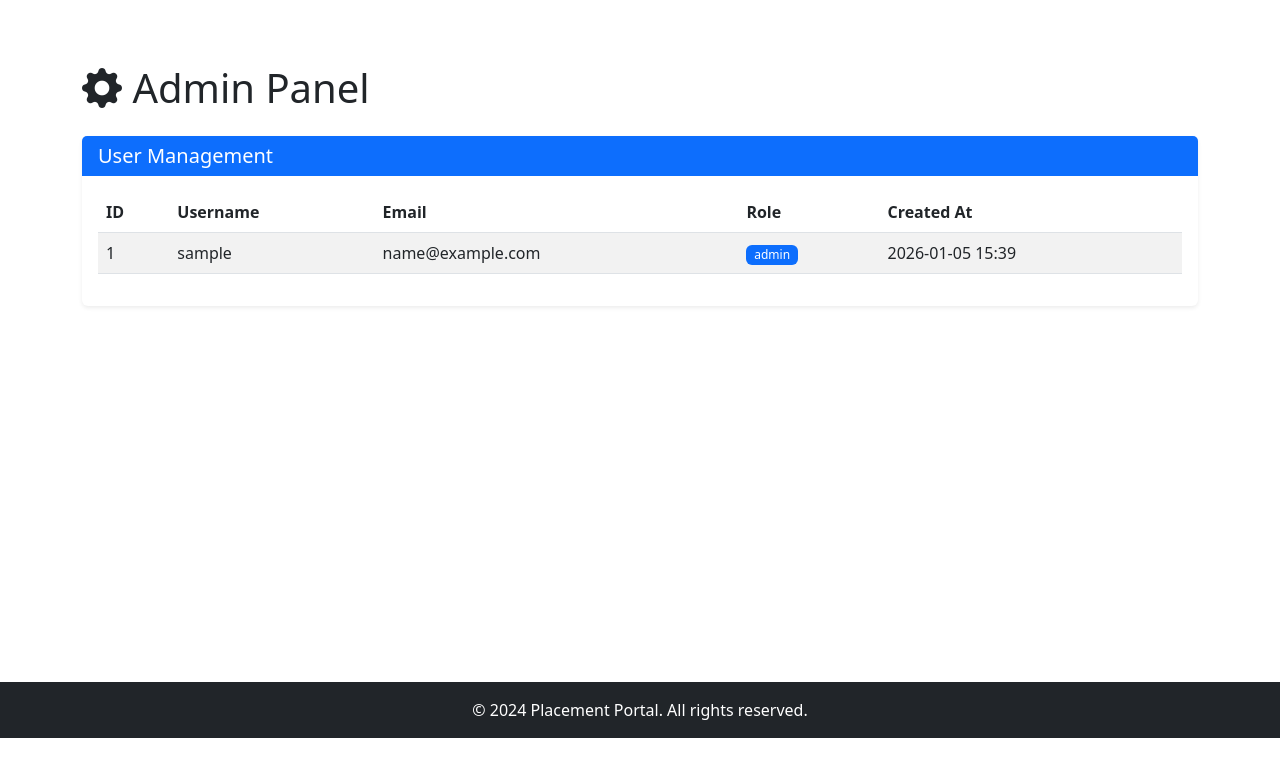
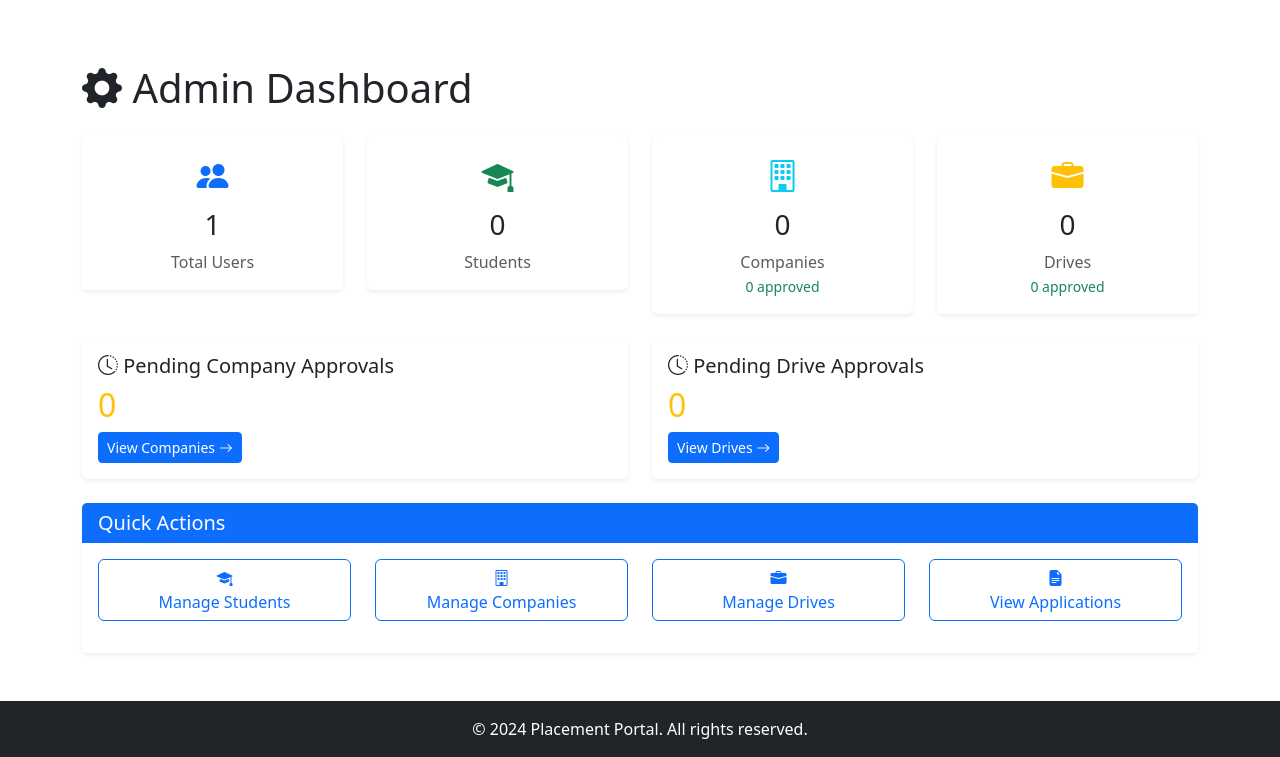
Before and after one commit to DevK-26/Placement-Portal-Application2, a Flask app: page /admin in a window 1280 px wide. Shown: the part 62-819 px from the top of the page. Run offline with Flask 3, Linux system fonts and the light colour scheme; the visitor is signed in with stand-in values (Sample User, id 1); data comes from the database, SQL or seed files in the repository; data that the repository does not hold is empty.

Commit message:
Implement Phase 2: Admin Module with statistics, approval systems, search, and blacklist features
Co-authored-by: DevK-26 <189853051+DevK-26@users.noreply.github.com>

```diff
--- a/app.py
+++ b/app.py
@@ -1,8 +1,9 @@
 from flask import Flask, render_template, request, redirect, url_for, flash
 from flask_login import LoginManager, login_user, logout_user, login_required, current_user
 from werkzeug.security import generate_password_hash, check_password_hash
+from sqlalchemy import or_
 from config import Config
-from models import db, User, StudentProfile, CompanyProfile
+from models import db, User, StudentProfile, CompanyProfile, JobPosting, Application
 from decorators import admin_required, student_required, company_required
 
 app = Flask(__name__)
@@ -125,9 +126,164 @@ def dashboard():
 @app.route('/admin')
 @admin_required
 def admin_panel():
-    """Admin panel - admin only"""
-    users = User.query.all()
-    return render_template('admin.html', users=users)
+    """Admin panel - admin only with statistics"""
+    # Get statistics
+    total_users = User.query.count()
+    total_students = User.query.filter_by(role='student').count()
+    total_companies = User.query.filter_by(role='company').count()
+    approved_companies = User.query.filter_by(role='company', is_approved=True).count()
+    pending_companies = User.query.filter_by(role='company', is_approved=False).count()
+
+    total_drives = JobPosting.query.count()
+    approved_drives = JobPosting.query.filter_by(is_approved=True).count()
+    pending_drives = JobPosting.query.filter_by(is_approved=False).count()
+
+    total_applications = Application.query.count()
+
+    stats = {
+        'total_users': total_users,
+        'total_students': total_students,
+        'total_companies': total_companies,
+        'approved_companies': approved_companies,
+        'pending_companies': pending_companies,
+        'total_drives': total_drives,
+        'approved_drives': approved_drives,
+        'pending_drives': pending_drives,
+        'total_applications': total_applications
+    }
+
+    return render_template('admin.html', stats=stats)
+
+@app.route('/admin/companies')
+@admin_required
+def admin_companies():
+    """View all companies"""
+    search = request.args.get('search', '')
+    if search:
+        companies = CompanyProfile.query.join(User).filter(
+            or_(
+                CompanyProfile.company_name.ilike(f'%{search}%'),
+                CompanyProfile.industry.ilike(f'%{search}%'),
+                User.email.ilike(f'%{search}%')
+            )
+        ).all()
+    else:
+        companies = CompanyProfile.query.all()
+
+    return render_template('admin_companies.html', companies=companies, search=search)
+
+@app.route('/admin/company/approve/<int:user_id>')
+@admin_required
+def approve_company(user_id):
+    """Approve a company"""
+    user = User.query.get_or_404(user_id)
+    if user.role != 'company':
+        flash('Invalid user type.', 'danger')
+        return redirect(url_for('admin_companies'))
+
+    user.is_approved = True
+    db.session.commit()
+    flash(f'Company {user.username} approved successfully!', 'success')
+    return redirect(url_for('admin_companies'))
+
+@app.route('/admin/company/reject/<int:user_id>')
+@admin_required
+def reject_company(user_id):
+    """Reject a company"""
+    user = User.query.get_or_404(user_id)
+    if user.role != 'company':
+        flash('Invalid user type.', 'danger')
+        return redirect(url_for('admin_companies'))
+
+    user.is_approved = False
+    db.session.commit()
+    flash(f'Company {user.username} rejected.', 'warning')
+    return redirect(url_for('admin_companies'))
+
+@app.route('/admin/students')
+@admin_required
+def admin_students():
+    """View all students"""
+    search = request.args.get('search', '')
+    if search:
+        students = StudentProfile.query.join(User).filter(
+            or_(
+                StudentProfile.full_name.ilike(f'%{search}%'),
+                StudentProfile.roll_number.ilike(f'%{search}%'),
+                StudentProfile.branch.ilike(f'%{search}%'),
+                User.email.ilike(f'%{search}%')
+            )
+        ).all()
+    else:
+        students = StudentProfile.query.all()
+
+    return render_template('admin_students.html', students=students, search=search)
+
+@app.route('/admin/drives')
+@admin_required
+def admin_drives():
+    """View all drives (job postings)"""
+    search = request.args.get('search', '')
+    if search:
+        drives = JobPosting.query.join(CompanyProfile).filter(
+            or_(
+                JobPosting.title.ilike(f'%{search}%'),
+                JobPosting.location.ilike(f'%{search}%'),
+                CompanyProfile.company_name.ilike(f'%{search}%')
+            )
+        ).all()
+    else:
+        drives = JobPosting.query.all()
+
+    return render_template('admin_drives.html', drives=drives, search=search)
+
+@app.route('/admin/drive/approve/<int:drive_id>')
+@admin_required
+def approve_drive(drive_id):
+    """Approve a drive"""
+    drive = JobPosting.query.get_or_404(drive_id)
+    drive.is_approved = True
+    db.session.commit()
+    flash(f'Drive "{drive.title}" approved successfully!', 'success')
+    return redirect(url_for('admin_drives'))
+
+@app.route('/admin/drive/reject/<int:drive_id>')
+@admin_required
+def reject_drive(drive_id):
+    """Reject a drive"""
+    drive = JobPosting.query.get_or_404(drive_id)
+    drive.is_approved = False
+    db.session.commit()
+    flash(f'Drive "{drive.title}" rejected.', 'warning')
+    return redirect(url_for('admin_drives'))
+
+@app.route('/admin/applications')
+@admin_required
+def admin_applications():
+    """View all applications"""
+    applications = Application.query.all()
+    return render_template('admin_applications.html', applications=applications)
+
+@app.route('/admin/user/toggle/<int:user_id>')
+@admin_required
+def toggle_user(user_id):
+    """Activate/Deactivate (blacklist) a user"""
+    user = User.query.get_or_404(user_id)
+    if user.role == 'admin':
+        flash('Cannot deactivate admin users.', 'danger')
+        return redirect(url_for('admin_panel'))
+
+    user.is_active = not user.is_active
+    db.session.commit()
+    status = 'activated' if user.is_active else 'deactivated'
+    flash(f'User {user.username} {status} successfully!', 'success')
+
+    # Redirect to appropriate page
+    if user.role == 'company':
+        return redirect(url_for('admin_companies'))
+    else:
+        return redirect(url_for('admin_students'))
+
 
 @app.route('/student/profile')
 @student_required
--- a/models.py
+++ b/models.py
@@ -14,6 +14,8 @@ class User(UserMixin, db.Model):
     password_hash = db.Column(db.String(255), nullable=False)
     role = db.Column(db.String(20), nullable=False)  # admin, student, company
     created_at = db.Column(db.DateTime, default=datetime.utcnow)
+    is_active = db.Column(db.Boolean, default=True)  # For blacklist/deactivate
+    is_approved = db.Column(db.Boolean, default=False)  # For company approval
 
     # Relationships
     student_profile = db.relationship('StudentProfile', backref='user', uselist=False, cascade='all, delete-orphan')
@@ -60,7 +62,7 @@ class CompanyProfile(db.Model):
         return f'<CompanyProfile {self.company_name}>'
 
 class JobPosting(db.Model):
-    """Job posting by companies"""
+    """Job posting by companies (also called drives)"""
     __tablename__ = 'job_postings'
 
     id = db.Column(db.Integer, primary_key=True)
@@ -74,6 +76,7 @@ class JobPosting(db.Model):
     posted_at = db.Column(db.DateTime, default=datetime.utcnow)
     deadline = db.Column(db.DateTime, nullable=False)
     is_active = db.Column(db.Boolean, default=True)
+    is_approved = db.Column(db.Boolean, default=False)  # Admin approval for drives
 
     # Relationships
     applications = db.relationship('Application', backref='job', cascade='all, delete-orphan')
--- a/templates/admin.html
+++ b/templates/admin.html
@@ -7,37 +7,116 @@
     <div class="row">
         <div class="col-12">
             <h1 class="mb-4">
-                <i class="bi bi-gear-fill"></i> Admin Panel
+                <i class="bi bi-gear-fill"></i> Admin Dashboard
             </h1>
 
+            <!-- Statistics Cards -->
+            <div class="row g-4 mb-4">
+                <div class="col-md-3">
+                    <div class="card shadow-sm text-center">
+                        <div class="card-body">
+                            <i class="bi bi-people-fill text-primary" style="font-size: 2rem;"></i>
+                            <h3 class="mt-2">{{ stats.total_users }}</h3>
+                            <p class="text-muted mb-0">Total Users</p>
+                        </div>
+                    </div>
+                </div>
+
+                <div class="col-md-3">
+                    <div class="card shadow-sm text-center">
+                        <div class="card-body">
+                            <i class="bi bi-mortarboard-fill text-success" style="font-size: 2rem;"></i>
+                            <h3 class="mt-2">{{ stats.total_students }}</h3>
+                            <p class="text-muted mb-0">Students</p>
+                        </div>
+                    </div>
+                </div>
+
+                <div class="col-md-3">
+                    <div class="card shadow-sm text-center">
+                        <div class="card-body">
+                            <i class="bi bi-building text-info" style="font-size: 2rem;"></i>
+                            <h3 class="mt-2">{{ stats.total_companies }}</h3>
+                            <p class="text-muted mb-0">Companies</p>
+                            <small class="text-success">{{ stats.approved_companies }} approved</small>
+                        </div>
+                    </div>
+                </div>
+
+                <div class="col-md-3">
+                    <div class="card shadow-sm text-center">
+                        <div class="card-body">
+                            <i class="bi bi-briefcase-fill text-warning" style="font-size: 2rem;"></i>
+                            <h3 class="mt-2">{{ stats.total_drives }}</h3>
+                            <p class="text-muted mb-0">Drives</p>
+                            <small class="text-success">{{ stats.approved_drives }} approved</small>
+                        </div>
+                    </div>
+                </div>
+            </div>
+
+            <!-- Pending Approvals -->
+            <div class="row g-4 mb-4">
+                <div class="col-md-6">
+                    <div class="card shadow-sm">
+                        <div class="card-body">
+                            <h5 class="card-title">
+                                <i class="bi bi-clock-history"></i> Pending Company Approvals
+                            </h5>
+                            <h2 class="text-warning">{{ stats.pending_companies }}</h2>
+                            <a href="{{ url_for('admin_companies') }}" class="btn btn-sm btn-primary">
+                                View Companies <i class="bi bi-arrow-right"></i>
+                            </a>
+                        </div>
+                    </div>
+                </div>
+
+                <div class="col-md-6">
+                    <div class="card shadow-sm">
+                        <div class="card-body">
+                            <h5 class="card-title">
+                                <i class="bi bi-clock-history"></i> Pending Drive Approvals
+                            </h5>
+                            <h2 class="text-warning">{{ stats.pending_drives }}</h2>
+                            <a href="{{ url_for('admin_drives') }}" class="btn btn-sm btn-primary">
+                                View Drives <i class="bi bi-arrow-right"></i>
+                            </a>
+                        </div>
+                    </div>
+                </div>
+            </div>
+
+            <!-- Quick Links -->
             <div class="card shadow-sm">
                 <div class="card-header bg-primary text-white">
-                    <h5 class="mb-0">User Management</h5>
+                    <h5 class="mb-0">Quick Actions</h5>
                 </div>
                 <div class="card-body">
-                    <div class="table-responsive">
-                        <table class="table table-striped table-hover">
-                            <thead>
-                                <tr>
-                                    <th>ID</th>
-                                    <th>Username</th>
-                                    <th>Email</th>
-                                    <th>Role</th>
-                                    <th>Created At</th>
-                                </tr>
-                            </thead>
-                            <tbody>
-                                {% for user in users %}
-                                <tr>
-                                    <td>{{ user.id }}</td>
-                                    <td>{{ user.username }}</td>
-                                    <td>{{ user.email }}</td>
-                                    <td><span class="badge bg-primary">{{ user.role }}</span></td>
-                                    <td>{{ user.created_at.strftime('%Y-%m-%d %H:%M') }}</td>
-                                </tr>
-                                {% endfor %}
-                            </tbody>
-                        </table>
+                    <div class="row">
+                        <div class="col-md-3 mb-3">
+                            <a href="{{ url_for('admin_students') }}" class="btn btn-outline-primary w-100">
+                                <i class="bi bi-mortarboard-fill"></i><br>
+                                Manage Students
+                            </a>
+                        </div>
+                        <div class="col-md-3 mb-3">
+                            <a href="{{ url_for('admin_companies') }}" class="btn btn-outline-primary w-100">
+                                <i class="bi bi-building"></i><br>
+                                Manage Companies
+                            </a>
+                        </div>
+                        <div class="col-md-3 mb-3">
+                            <a href="{{ url_for('admin_drives') }}" class="btn btn-outline-primary w-100">
+                                <i class="bi bi-briefcase-fill"></i><br>
+                                Manage Drives
+                            </a>
+                        </div>
+                        <div class="col-md-3 mb-3">
+                            <a href="{{ url_for('admin_applications') }}" class="btn btn-outline-primary w-100">
+                                <i class="bi bi-file-earmark-text-fill"></i><br>
+                                View Applications
+                            </a>
+                        </div>
                     </div>
                 </div>
             </div>
```
Also changed, not shown: init_db.py (+9 -1 lines), templates/admin_applications.html (added, +72 -0 lines), templates/admin_companies.html (added, +113 -0 lines), templates/admin_drives.html (added, +110 -0 lines), templates/admin_students.html (added, +97 -0 lines).
